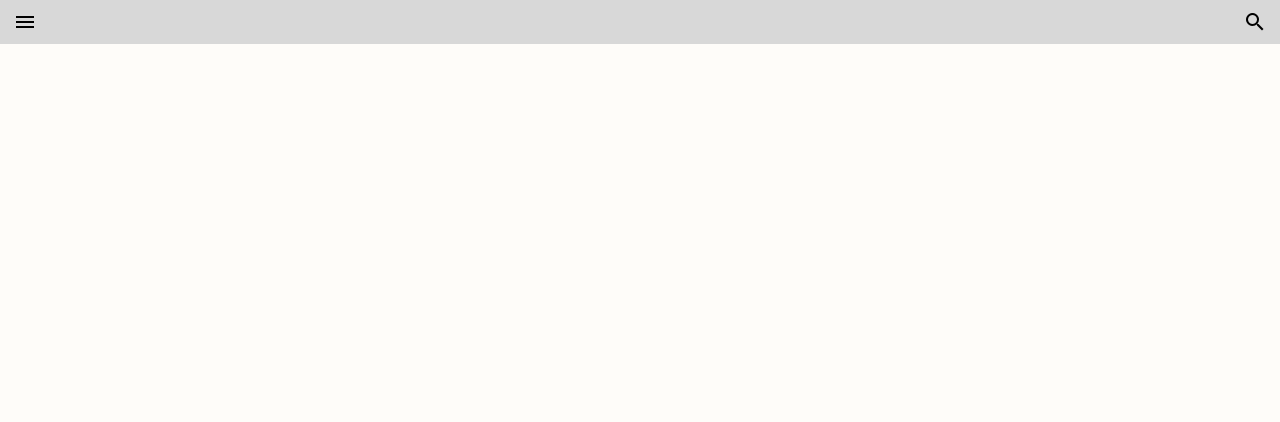
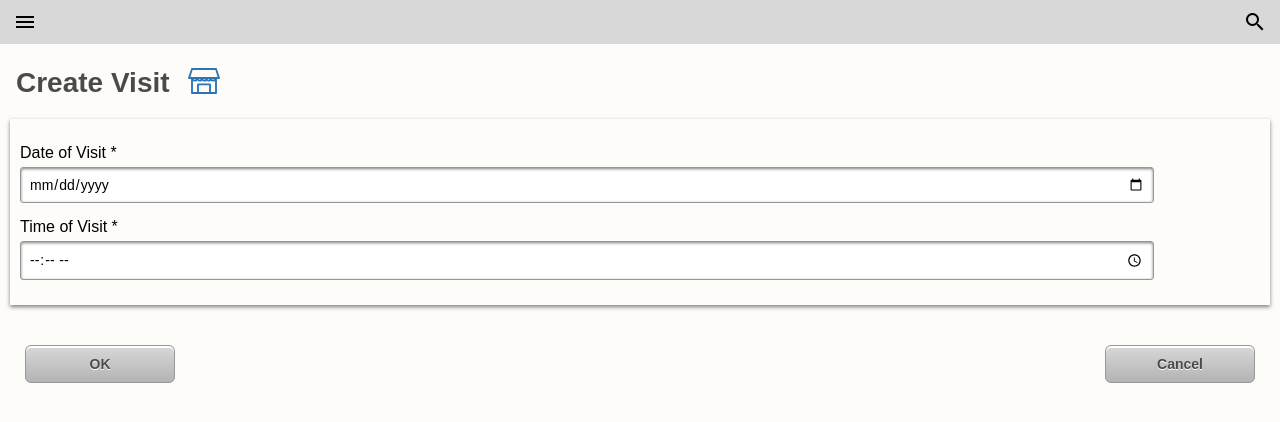
Before and after one commit to halo123u/lager_logger, a React (Create React App) app in the folder client/: page /add-visit in a window 1280 px wide. Shown: the top 422 px of the page. Built offline with nearby package versions, Linux system fonts and the light colour scheme.

Commit message:
start create visit form

```diff
--- a/client/src/App.css
+++ b/client/src/App.css
@@ -124,6 +124,11 @@ p {
   height: 193px;
   width: 88vw;
   margin: 20px auto;
+}
+
+h1 img {
+  margin-bottom: -6px;
+  margin-left: 10px;
 }
 
 ul {
--- a/client/src/App.js
+++ b/client/src/App.js
@@ -17,7 +17,7 @@ import AddBuyer from './components/add-buyer';
 import Accounts from './components/accounts';
 import Events from './components/events';
 import Login from './components/login';
-
+import AddVisit from './components/add-visit';
 
 class App extends Component {
 	constructor(){
@@ -84,6 +84,7 @@ class App extends Component {
 	      <Route path='/buyer' component={BuyerPage}/>
 	      <Route path='/add-order-visit' component={AddOrderVisit}/>
 	      <Route path='/dash' component={Dashboard} />
+	      <Route path='/add-visit' component={AddVisit} />
 				</Switch>
 	      </div>
 				</div>
--- /dev/null
+++ b/client/src/components/add-visit.jsx
@@ -0,0 +1,32 @@
+import React, { Component } from 'react';
+import { Link } from 'react-router-dom';
+import Visit from '../symbols/visit_icon.svg';
+
+class AddVisit extends Component {
+	render() {
+		return (
+			<div id='add-visit'>
+				<h1>Create Visit <img src={Visit}/></h1>
+				<div className='box padded'>
+					<label>
+					   Date of Visit *
+						<input type='date' name='date'/>
+					</label>
+
+					<label>
+					   Time of Visit *
+						<input type='time' name='date'/>
+					</label>
+				</div>
+
+				<div className='buttons'>
+						<button type='submit'>OK</button>
+						<Link to='/buyer'><button>Cancel</button></Link>
+					</div>
+
+			</div>
+		)
+	}
+}
+
+export default AddVisit;
```
Also changed, not shown: client/src/components/add-order.jsx (added).
